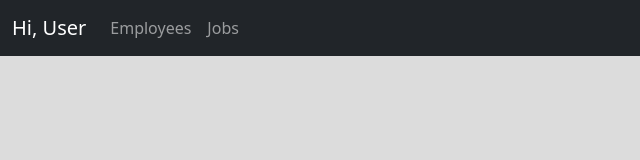
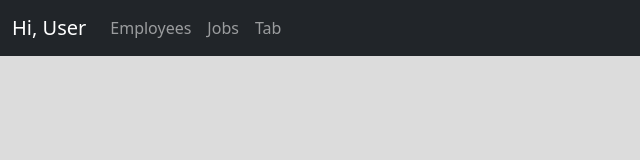
Before and after one commit to ckwek/bootstrap-practice, a plain HTML site: page dash.html in a window 1280 px wide. Shown: the full height of the page, 0-640 px from the left. Drawn offline with nearby package versions, Linux system fonts and the light colour scheme.

Commit message:
add a new tab

```diff
--- a/dash.html
+++ b/dash.html
@@ -28,6 +28,9 @@
               <li class="nav-item">
                 <a class="nav-link" href="#">Jobs</a>
               </li>
+              <li class="nav-item">
+                <a class="nav-link" href="#">Tab</a>
+              </li>
             </ul>
             <form class="d-flex">
                 <div class="input-group">
```
